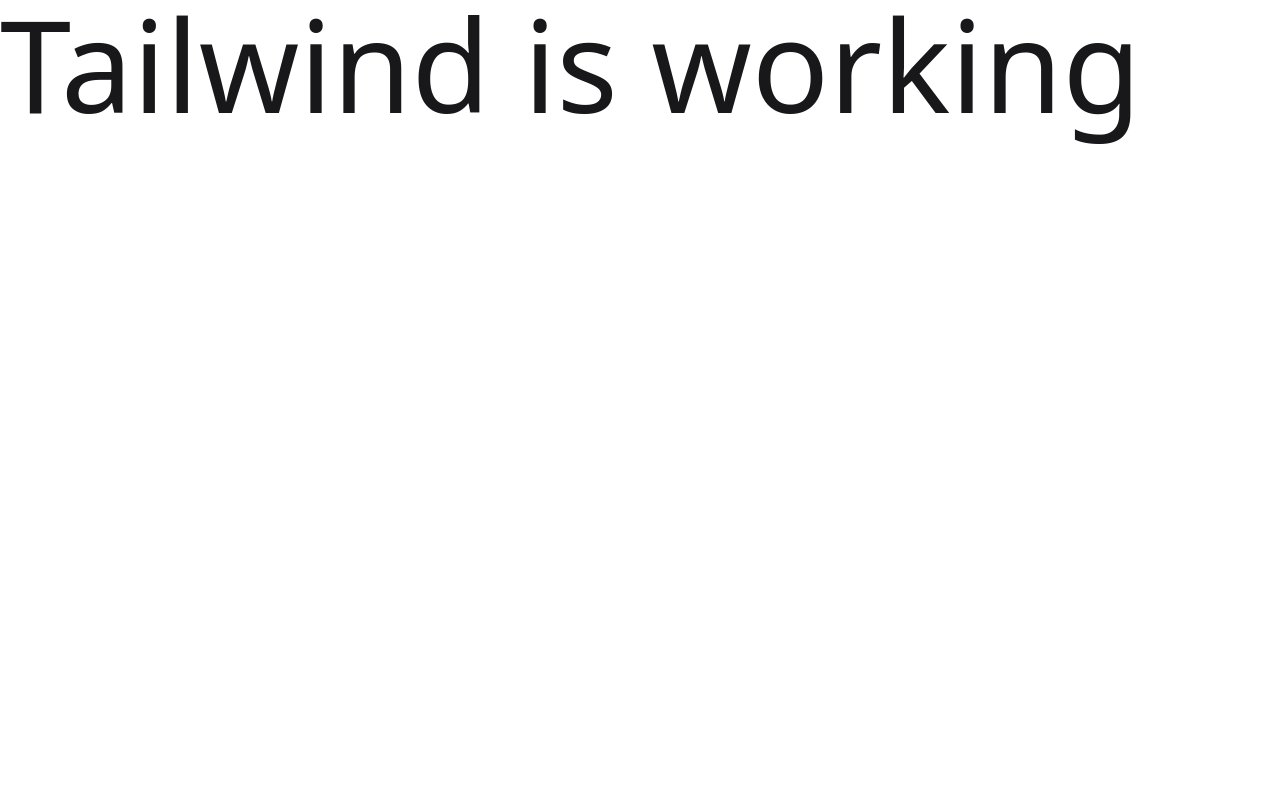
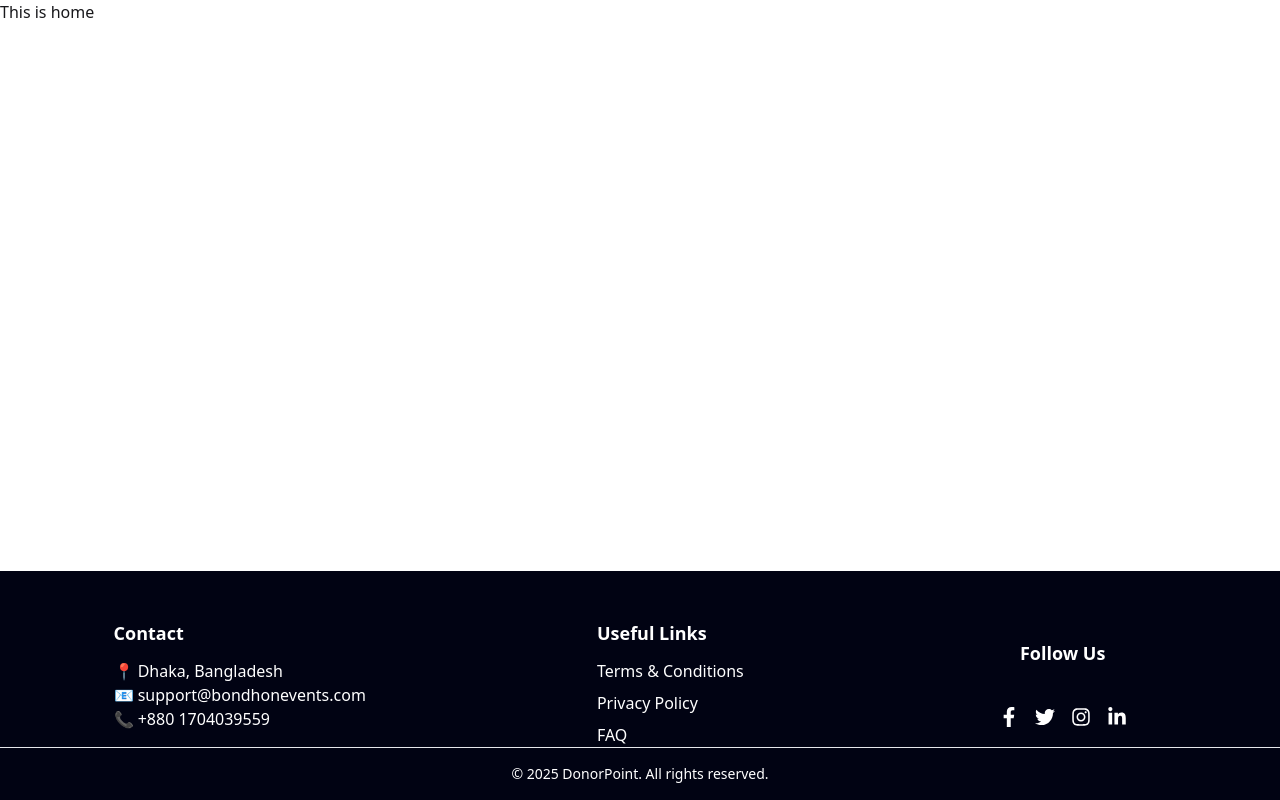
Before and after one commit to ArifulIslamAtrafat118/donor-point-client, a React (Vite) app: page / in a window 1280 px wide. Built offline with nearby package versions, Linux system fonts and the light colour scheme.

Commit message:
basic route setup done with footer,errorPage and a simple loading spinner

```diff
--- a/src/App.jsx
+++ b/src/App.jsx
@@ -1,17 +1,28 @@
-import { useState } from 'react'
-import reactLogo from './assets/react.svg'
-import viteLogo from '/vite.svg'
-import './App.css'
+import "./index.css";
+import "./App.css";
+import { RouterProvider } from "react-router";
+import { router } from "./routes/AppRoute";
+import LoadingSpinner from "./utils/LoadingSpinner";
+import { ToastContainer } from "react-toastify";
 
 function App() {
-  const [count, setCount] = useState(0)
-
   return (
     <>
-        <h1 className="text-9xl"> Tailwind is working</h1>
-
+      <RouterProvider router={router} />
+      <ToastContainer
+        position="top-center"
+        autoClose={5000}
+        hideProgressBar={false}
+        newestOnTop={false}
+        closeOnClick={false}
+        rtl={false}
+        pauseOnFocusLoss
+        draggable
+        pauseOnHover
+        theme="colored"
+      />
     </>
-  )
+  );
 }
 
-export default App
+export default App;
--- /dev/null
+++ b/src/components/ErrorPage.jsx
@@ -0,0 +1,9 @@
+import React from 'react'
+
+function ErrorPage() {
+  return (
+    <div>ErrorPage</div>
+  )
+}
+
+export default ErrorPage
--- /dev/null
+++ b/src/components/Footer.jsx
@@ -0,0 +1,96 @@
+import {
+  FaFacebookF,
+  FaTwitter,
+  FaInstagram,
+  FaLinkedinIn,
+} from "react-icons/fa";
+import { Link } from "react-router";
+
+const Footer = () => {
+  return (
+    <footer className="pt-10 lg:pt-12 bg-[#010313]  dark:bg-[#000000de]  text-white dark:text-gray-200">
+      <div className="max-w-7xl mx-auto px-4">
+        {" "}
+        <div className=" flex flex-col items-center gap-5 md:grid md:grid-cols-3  ">
+         <div className="col-span-2 flex justify-between gap-9  md:justify-around">
+           {/* Contact Info */}
+          <div className="text-start">
+            <h2 className="text-lg font-semibold mb-3">Contact</h2>
+            <p>📍 Dhaka, Bangladesh</p>
+            <p>📧 support@bondhonevents.com</p>
+            <p>📞 +880 1704039559</p>
+          </div>
+
+          {/* Terms & Links */}
+          <div className="text-start">
+            <h2 className="text-lg font-semibold mb-3">Useful Links</h2>
+            <ul className="space-y-2">
+              <li>
+                <Link to="/terms" className="hover:text-green-600 transition">
+                  Terms & Conditions
+                </Link>
+              </li>
+              <li>
+                <Link to="/privacy" className="hover:text-green-600 transition">
+                  Privacy Policy
+                </Link>
+              </li>
+              <li>
+                <Link to="/faq" className="hover:text-green-600 transition">
+                  FAQ
+                </Link>
+              </li>
+            </ul>
+          </div>
+
+         </div>
+          {/* Social Media */}
+          <div className="flex flex-col items-center justify-center gap-7">
+            <h2 className="text-lg font-semibold mb-3">Follow Us</h2>
+            <div className="flex gap-4">
+              <a
+                href="https://www.facebook.com/arifulislam118/"
+                target="_blank"
+                rel="noopener noreferrer"
+                className="hover:text-green-600"
+              >
+                <FaFacebookF size={20} />
+              </a>
+              <a
+                href="https://twitter.com"
+                target="_blank"
+                rel="noopener noreferrer"
+                className="hover:text-green-600"
+              >
+                <FaTwitter size={20} />
+              </a>
+              <a
+                href="https://instagram.com"
+                target="_blank"
+                rel="noopener noreferrer"
+                className="hover:text-green-600"
+              >
+                <FaInstagram size={20} />
+              </a>
+              <a
+                href="https://www.linkedin.com/in/ariful-islam-arafat-870617290/"
+                target="_blank"
+                rel="noopener noreferrer"
+                className="hover:text-green-600"
+              >
+                <FaLinkedinIn size={20} />
+              </a>
+            </div>
+          </div>
+        </div>
+      </div>
+
+      {/* Bottom Bar */}
+      <div className="border-t border-gray-200 dark:border-gray-700 text-center text-sm py-4">
+        © {new Date().getFullYear()} DonorPoint. All rights reserved.
+      </div>
+    </footer>
+  );
+};
+
+export default Footer;
--- /dev/null
+++ b/src/layouts/RootLayout/RootLayout.jsx
@@ -0,0 +1,19 @@
+import React from "react";
+import { Outlet } from "react-router";
+import Footer from "../../components/Footer";
+
+function RootLayout() {
+  return (
+    <>
+      <div className="min-h-screen flex flex-col">
+        {/* <Header /> */}
+        <div className="flex-1  bg-gradient-to-b dark:from-gray-700 dark:to-gray-800 dark:bg-gray-900 ">
+          <Outlet />
+        </div>
+        <Footer />
+      </div>
+    </>
+  );
+}
+
+export default RootLayout;
--- /dev/null
+++ b/src/pages/Home/Home.jsx
@@ -0,0 +1,10 @@
+import React, { useEffect, useState } from "react";
+function Home() {
+  return (
+    <>
+      <div className="">This is home</div>
+    </>
+  );
+}
+
+export default Home;
--- /dev/null
+++ b/src/routes/AppRoute.jsx
@@ -0,0 +1,18 @@
+import { createBrowserRouter } from "react-router";
+import RootLayout from "../layouts/RootLayout/RootLayout";
+import Home from "../pages/Home/Home";
+import ErrorPage from "../components/ErrorPage";
+
+export const router = createBrowserRouter([
+  {
+    path: "/",
+    Component: RootLayout,
+    errorElement: <ErrorPage/>,
+    children: [
+      {
+        index: true,
+        Component: Home,
+      },
+    ],
+  },
+]);
--- /dev/null
+++ b/src/routes/PrivateRoute.jsx
@@ -0,0 +1,16 @@
+import React from "react";
+import { useAuth } from "../context/AuthContext";
+import { Navigate, useLocation, useNavigate } from "react-router";
+import LoadingSpinner from "../utils/LoadingSpinner";
+
+function PrivateRoute({ children }) {
+  const location = useLocation();
+  const { currentUser, loading } = useAuth();
+
+  if (loading) return <LoadingSpinner/>;
+  else if (!currentUser) {
+    return <Navigate to="/sign-in" state={location} />;
+  } else return children;
+}
+
+export default PrivateRoute;
--- /dev/null
+++ b/src/utils/LoadingSpinner.jsx
@@ -0,0 +1,10 @@
+import React from "react";
+function LoadingSpinner() {
+  return (
+    <div className="flex justify-center items-center h-32">
+      <div className="w-10 h-10 border-4 border-green-500 border-t-transparent rounded-full animate-spin"></div>
+    </div>
+  );
+}
+
+export default LoadingSpinner;
--- /dev/null
+++ b/src/utils/timeConvarter.js
@@ -0,0 +1,8 @@
+export const localTime = (isoString) => {
+    const date = new Date(isoString);
+    return `${date.getDate().toString().padStart(2, "0")}-${(
+      date.getMonth() + 1
+    )
+      .toString()
+      .padStart(2, "0")}-${date.getFullYear()}`;
+  };
```
